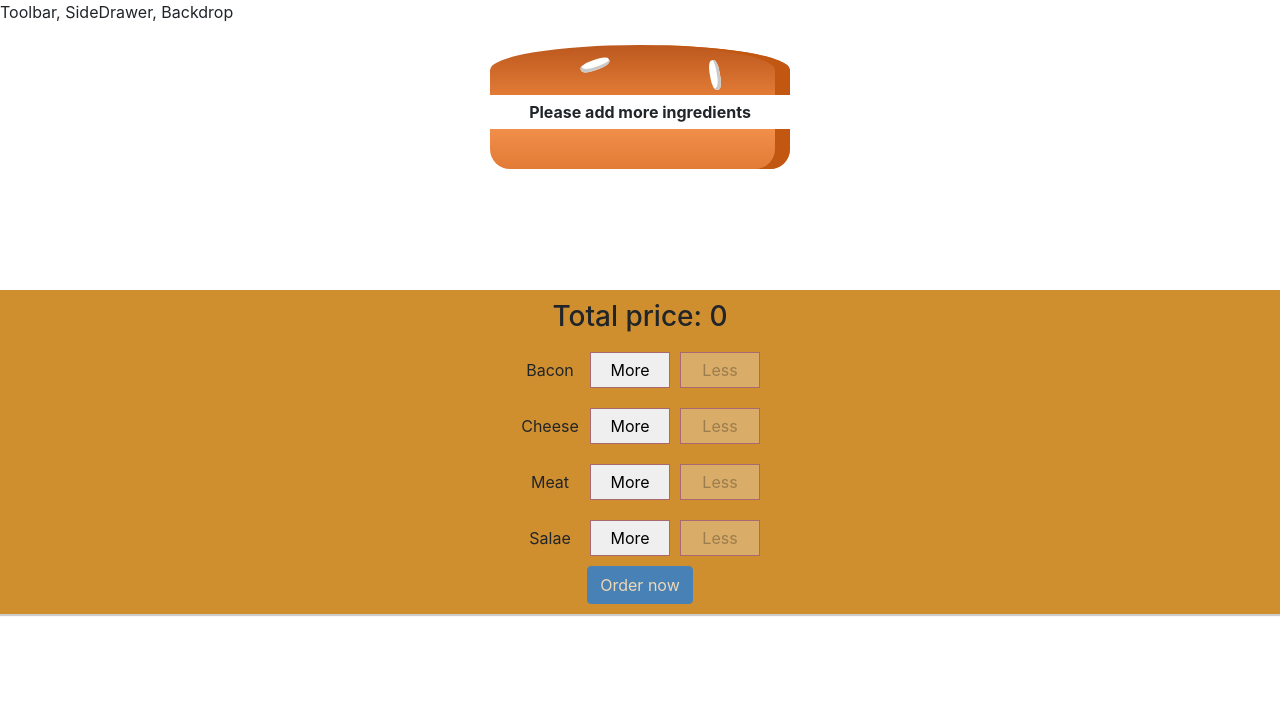
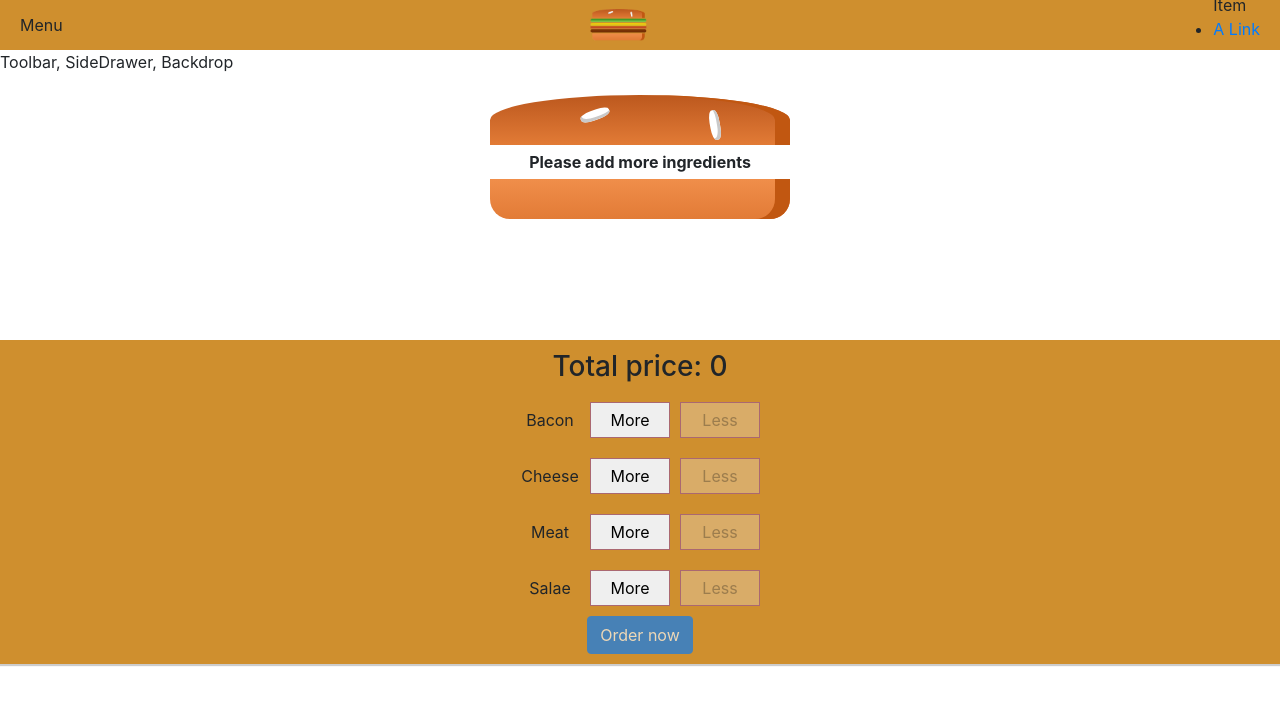
Before and after one commit to phuchieuct93abc/React_demo, a React app: page / in a window 1280 px wide. Shown: the top 704 px of the page. Built offline with nearby package versions, Linux system fonts and the light colour scheme.

Commit message:
Add toolbar

```diff
--- a/src/components/Layout/Layout.js
+++ b/src/components/Layout/Layout.js
@@ -1,7 +1,9 @@
 import React from 'react'
 import styleClasses from './Layout.module.css';
+import Toolbar from '../Navigation/Toolbar/Toolbar';
 const layout = (props) => (
     <React.Fragment>
+        <Toolbar></Toolbar>
         <div>Toolbar, SideDrawer, Backdrop</div>
         <main className={styleClasses.content}>{props.children}</main>
     </React.Fragment>
--- /dev/null
+++ b/src/components/Navigation/NavigationItems/NavigationItem/NavigationItem.js
@@ -0,0 +1,8 @@
+import React from 'react'
+import classes from './NavigationItem.module.css';
+const navigationItem = props=>(
+    <li>
+        <a href="link">A Link</a>
+    </li>
+    )
+export default navigationItem;
--- /dev/null
+++ b/src/components/Navigation/NavigationItems/NavigationItems.js
@@ -0,0 +1,10 @@
+import React from 'react'
+import classes from './NavigationItems.module.css';
+import NavigationItem from './NavigationItem/NavigationItem';
+const navigationItems = props=>(
+<ul>
+    Item
+    <NavigationItem></NavigationItem>
+</ul>
+    )
+export default navigationItems;
--- /dev/null
+++ b/src/components/Navigation/Toolbar/Toolbar.js
@@ -0,0 +1,16 @@
+import React from 'react'
+import classes from './Toolbar.module.css';
+import logo from '../../../assets/burger.png'
+import NavigationItems from '../NavigationItems/NavigationItems';
+const toolbar = props => (
+    <header className={classes.header}>
+        <span>Menu</span>
+        <span>
+            <img className={classes.logo} src={logo} />
+        </span>
+        <nav>
+            <NavigationItems />
+        </nav>
+    </header>
+)
+export default toolbar;
--- /dev/null
+++ b/src/components/Navigation/Toolbar/Toolbar.module.css
@@ -0,0 +1,12 @@
+.header{
+    background-color: #cf8f2e;
+    display: flex;
+    padding: 0 20px;
+    justify-content: space-between;
+    height: 50px;
+    align-items: center;
+    grid-gap: 10px;
+}
+.logo{
+    width:80px;
+}
--- a/src/components/Order/OrderSummary/OrderSummary.js
+++ b/src/components/Order/OrderSummary/OrderSummary.js
@@ -1,7 +1,8 @@
 import React from 'react';
-
+import Button from 'react-bootstrap/Button';
+import classes from './OrderSummary.module.css'
 const orderSummary = props => (
-    <div>
+    <div className={classes.orderSummary}>
         <h3>Your order</h3>
         <div>Ingredients:</div>
         <ul>
@@ -13,6 +14,13 @@
 
                 ))}
         </ul>
+        <div className={classes.footer}>
+            <p className={classes.footerText} >Continue to checkout?</p>
+
+            <Button className={classes.cancelBtn} variant="outline-danger" onClick={props.perchaseCanceled}>Cancel</Button>
+            <Button  className={classes.checkoutBtn} variant="outline-success" onClick={props.perchaseCheckedout}>Checkout</Button>
+        </div>
+
     </div>
 );
 export default orderSummary;
--- /dev/null
+++ b/src/components/Order/OrderSummary/OrderSummary.module.css
@@ -0,0 +1,26 @@
+.orderSummary{
+    position: relative;
+    height: 100%;
+}
+.footer{
+    position: absolute;
+    bottom: 0;
+    left: 0;
+    display: flex;
+    flex-direction: column;
+    width: 100%;
+    display: grid;
+    grid-template: 1fr 1fr / 1fr 1fr;
+    grid-column-gap: 10px;
+
+}
+.footerText{
+    grid-column: 1 / 3;
+}
+.cancelBtn{
+    grid-column: 1 / 2;
+}
+.checkoutBtn{
+    grid-column: 2 / 3;
+
+}
--- a/src/components/UI/Modal/Modal.module.css
+++ b/src/components/UI/Modal/Modal.module.css
@@ -16,7 +16,12 @@
     background: white;
     box-shadow: 10px 10px 5px 0px rgba(0,0,0,0.75);
     animation: modal 0.3s linear;
+    display: flex;
+    flex-direction: column;
 
+}
+.content{
+    flex: 1;
 }
 @keyframes modal{
     from{
--- a/src/containers/BurgerBuilder/BurgerBuilder.js
+++ b/src/containers/BurgerBuilder/BurgerBuilder.js
@@ -53,6 +53,12 @@
     onClose = () => {
         this.setState({ showModal: false })
     }
+    perchaseCanceled = ()=>{
+
+    }
+    perchaseCheckedout = ()=>{
+
+    }
     render() {
         let disabledInfo = Object.keys(this.state.ingredients).reduce((acc, cur) => {
             acc[cur] = this.state.ingredients[cur] === 0
@@ -71,7 +77,10 @@
                     order={this.order}
                 />
                 {this.state.showModal && <Modal onClose={this.onClose}>
-                    <OrderSummary ingredients={this.state.ingredients}></OrderSummary>
+                    <OrderSummary ingredients={this.state.ingredients}
+                        perchaseCanceled={this.perchaseCanceled}
+                        perchaseCheckedout={this.perchaseCheckedout}
+                    ></OrderSummary>
                 </Modal>}
             </React.Fragment>
         )
```
Also changed, not shown: src/assets/burger.png (added), src/components/Navigation/NavigationItems/NavigationItem/NavigationItem.module.css (added), src/components/Navigation/NavigationItems/NavigationItems.module.css (added).
